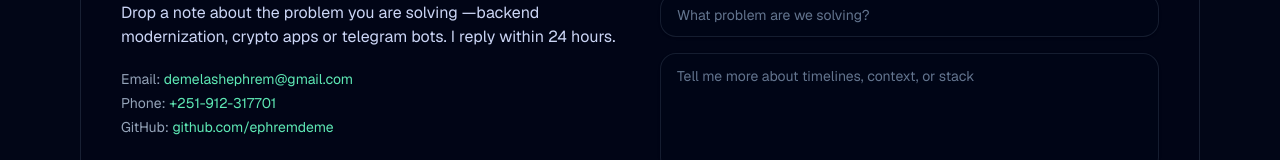
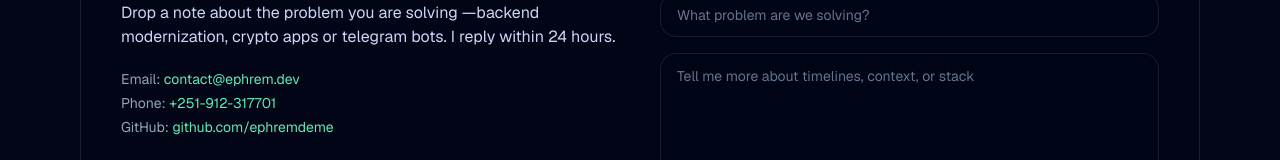
Before and after one commit to ephremdeme/portfolio, a Next.js app: page /contact in a window 1280 px wide. Shown: the part 315-475 px from the top of the page. Built offline with nearby package versions, Linux system fonts and the light colour scheme.

Commit message:
feat: update email address to contact@ephrem.dev in contact form and components

```diff
--- a/src/app/api/contact/route.ts
+++ b/src/app/api/contact/route.ts
@@ -28,7 +28,7 @@ export async function POST(req: Request) {
   try {
     await resend.emails.send({
       from: "Ephrem Portfolio <contact@ephrem.dev>",
-      to: "demelashephrem@gmail.com",
+      to: "contact@ephrem.dev",
       subject: `Portfolio inquiry from ${parsed.data.name}`,
       replyTo: parsed.data.email,
       text: `Company: ${parsed.data.company ?? "N/A"}\nBudget: ${parsed.data.budget ?? "N/A"}\nProject: ${parsed.data.project}\n\n${parsed.data.message}`,
--- a/src/components/contact-cta.tsx
+++ b/src/components/contact-cta.tsx
@@ -12,7 +12,7 @@ export function ContactCta() {
             Drop a note about the problem you are solving —backend modernization, crypto apps or telegram bots. I reply within 24 hours.
           </p>
           <div className="space-y-1 text-sm text-slate-400">
-            <p>Email: <Link href="mailto:demelashephrem@gmail.com" className="text-emerald-300">demelashephrem@gmail.com</Link></p>
+            <p>Email: <Link href="mailto:contact@ephrem.dev" className="text-emerald-300">contact@ephrem.dev</Link></p>
             <p>Phone: <Link href="tel:+251912317701" className="text-emerald-300">+251-912-317701</Link></p>
             <p>GitHub: <Link href="https://github.com/ephremdeme" className="text-emerald-300">github.com/ephremdeme</Link></p>
           </div>
--- a/src/components/site-footer.tsx
+++ b/src/components/site-footer.tsx
@@ -1,7 +1,7 @@
 import Link from "next/link";
 
 const socials = [
-  { href: "mailto:demelashephrem@gmail.com", label: "Email" },
+  { href: "mailto:contact@ephrem.dev", label: "Email" },
   { href: "https://github.com/ephremdeme", label: "GitHub" },
   { href: "https://www.linkedin.com/in/ephrem-demelash", label: "LinkedIn" },
   { href: "tel:+251912317701", label: "+251-912-317701" },
--- a/src/components/site-header.tsx
+++ b/src/components/site-header.tsx
@@ -33,7 +33,7 @@ export function SiteHeader() {
         </nav>
         <div className="flex items-center gap-3">
           <Link
-            href="mailto:demelashephrem@gmail.com"
+            href="mailto:contact@ephrem.dev"
             className="hidden rounded-full border border-emerald-500/80 px-4 py-2 text-xs font-medium uppercase tracking-widest text-emerald-300 transition hover:bg-emerald-500/10 lg:inline"
           >
             Hire Me
@@ -64,7 +64,7 @@ export function SiteHeader() {
               </Link>
             ))}
             <Link
-              href="mailto:demelashephrem@gmail.com"
+              href="mailto:contact@ephrem.dev"
               className="rounded-lg border border-emerald-500/60 px-3 py-2 text-center text-xs font-semibold uppercase tracking-wider text-emerald-300 transition hover:bg-emerald-500/10"
               onClick={handleCloseMenu}
             >
```
